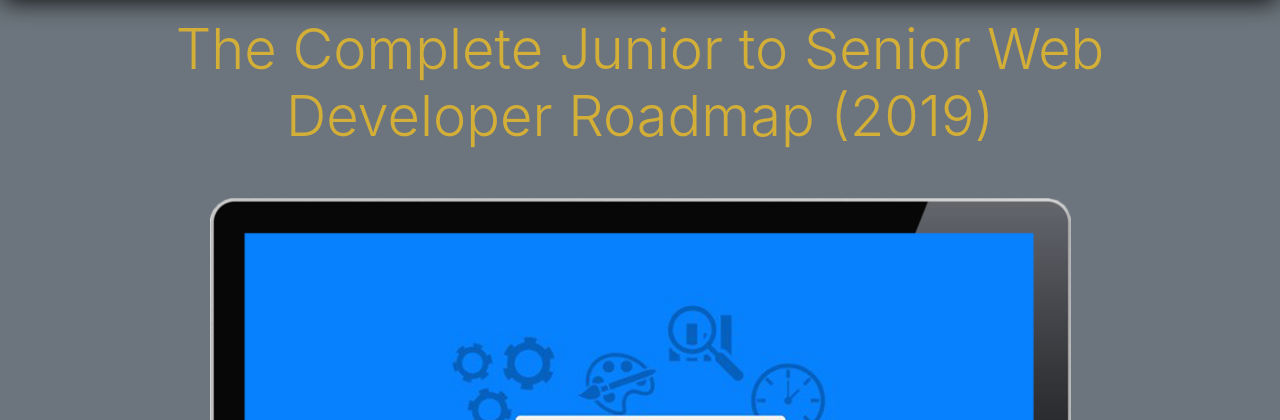
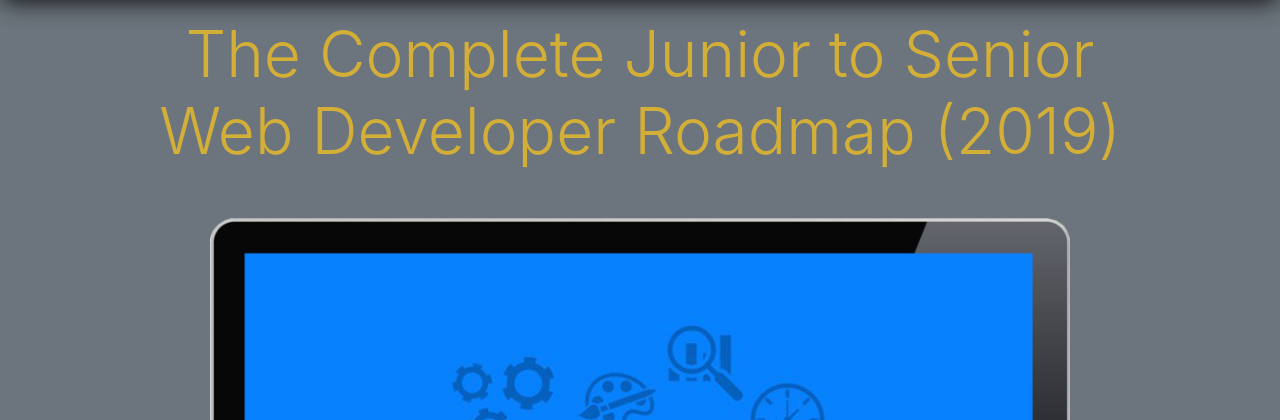
Before and after one commit to zero-to-mastery/old-zero-to-mastery-website, a PHP site: page /courses/junior-to-senior.html in a window 1280 px wide. Shown: the part 80-500 px from the top of the page. Run offline with PHP 8.4, Linux system fonts and the light colour scheme; some libraries are stand-ins or nearby versions.

Commit message:
made font-size of course title dynamic

```diff
--- a/assets/css/style.css
+++ b/assets/css/style.css
@@ -196,6 +196,7 @@ div.desktop-wrapper iframe {
 
 .videoTitles h2 {
   color: #d4af37;
+  font-size: 5vw;
 }
 
 #about p {
```
